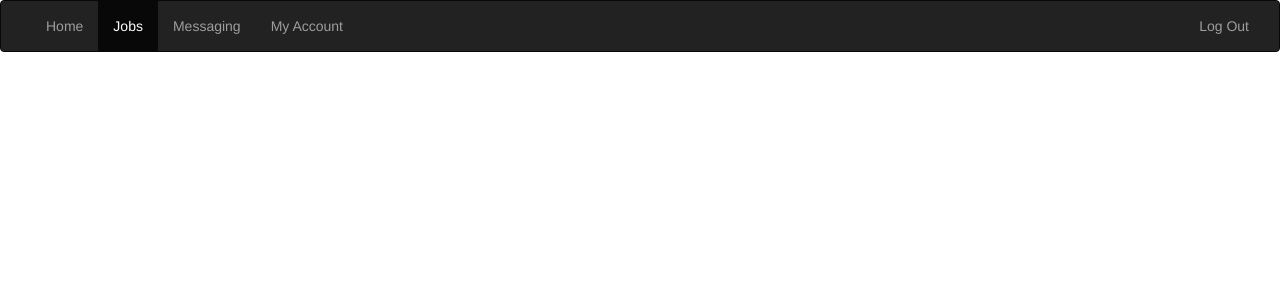
After one commit to nibir8/FindMyEmployer, a Flask app: page /jobs in a window 1280 px wide. The commit adds this page. Shown: the top 300 px of the page. Run offline with Flask 2, Linux system fonts and the light colour scheme; some libraries are stand-ins or nearby versions.

Commit message:
Linking proifle2 to jobs page infrastructure

```diff
--- a/main.py
+++ b/main.py
@@ -172,6 +172,14 @@ def registrationForm():
         msg = "Error in view registerform"
         logging.info(msg, exc_info=True)
 
+@app.route("/jobs")
+def jobs():
+    try:
+        return render_template("jobs.html")
+    except:
+        msg = "Error in view jobs"
+        logging.info(msg, exc_info=True)
+
 
 
 
--- a/templates/Profile2.html
+++ b/templates/Profile2.html
@@ -20,7 +20,7 @@
 		<a href="/account/profile/changePassword">Change password</a>
 	</div>
   <button>Home</button>
-  <button>Jobs</button>
+  <a href="/jobs"><button>Jobs</button></a>
   <button>Messaging</button>
 
   <button>MyAccount</button>
--- /dev/null
+++ b/templates/jobs.html
@@ -0,0 +1,41 @@
+<!DOCTYPE HTML>
+<html>
+<head>
+<title>Group15</title>
+<script src="https://code.jquery.com/jquery-1.11.1.min.js"></script>
+<link href="https://netdna.bootstrapcdn.com/bootstrap/3.1.0/css/bootstrap.min.css" rel="stylesheet" id="bootstrap-css">
+<script src="https://netdna.bootstrapcdn.com/bootstrap/3.1.0/js/bootstrap.min.js"></script>
+<link href="https://netdna.bootstrapcdn.com/font-awesome/4.0.3/css/font-awesome.css" rel="stylesheet">
+</head>
+<body>
+
+	<nav class="navbar navbar-inverse">
+  <div class="container-fluid">
+    <div class="navbar-header">
+      <button type="button" class="navbar-toggle" data-toggle="collapse" data-target="#myNavbar">
+        <span class="icon-bar"></span>
+        <span class="icon-bar"></span>
+        <span class="icon-bar"></span>
+      </button>
+    </div>
+    <div class="collapse navbar-collapse" id="myNavbar">
+      <ul class="nav navbar-nav">
+        <li><a href="#">Home</a></li>
+        <li class="active"><a href="#">Jobs</a></li>
+		<li><a href="#">Messaging</a></li>
+		<li><a href="#">My Account</a></li>
+      </ul>
+      <ul class="nav navbar-nav navbar-right">
+        <li><a href="#"> Log Out</a></li>
+      </ul>
+    </div>
+  </div>
+</nav>
+
+
+
+
+
+
+</body>
+</html>
```
Also changed, not shown: 1 other file.
